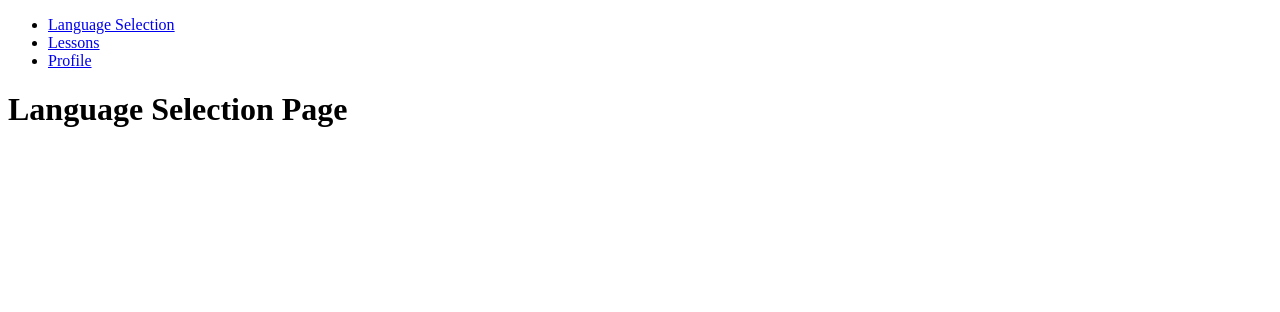
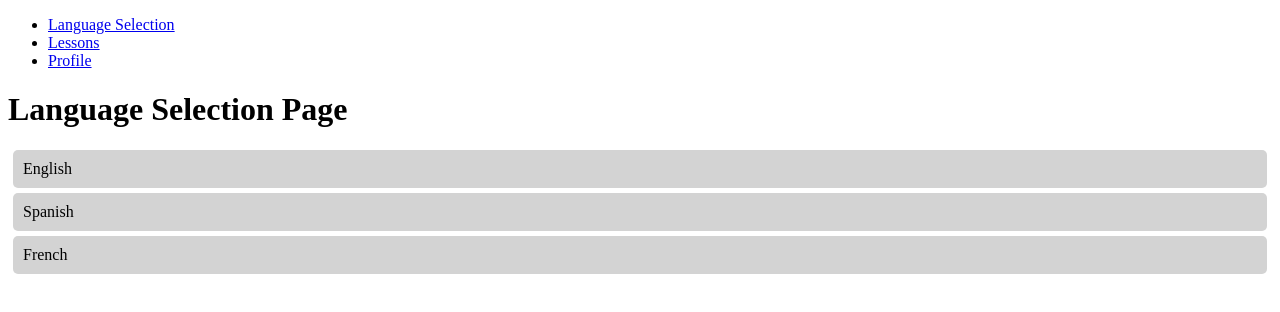
Before and after one commit to mohamedmehdigara/react-duolingo, a React (Create React App) app: page / in a window 1280 px wide. Shown: the top 312 px of the page. Built offline with nearby package versions, Linux system fonts and the light colour scheme.

Commit message:
added files

```diff
--- a/src/App.css
+++ b/src/App.css
@@ -1,38 +1,17 @@
-.App {
-  text-align: center;
+.language-list {
+  list-style: none;
+  padding: 0;
 }
 
-.App-logo {
-  height: 40vmin;
-  pointer-events: none;
+.language-item {
+  cursor: pointer;
+  padding: 10px;
+  margin: 5px;
+  background-color: lightgray;
+  border-radius: 5px;
 }
 
-@media (prefers-reduced-motion: no-preference) {
-  .App-logo {
-    animation: App-logo-spin infinite 20s linear;
-  }
-}
-
-.App-header {
-  background-color: #282c34;
-  min-height: 100vh;
-  display: flex;
-  flex-direction: column;
-  align-items: center;
-  justify-content: center;
-  font-size: calc(10px + 2vmin);
+.language-item:hover {
+  background-color: gray;
   color: white;
 }
-
-.App-link {
-  color: #61dafb;
-}
-
-@keyframes App-logo-spin {
-  from {
-    transform: rotate(0deg);
-  }
-  to {
-    transform: rotate(360deg);
-  }
-}
--- a/src/pages/LanguageSelection.js
+++ b/src/pages/LanguageSelection.js
@@ -1,9 +1,33 @@
 import React from 'react';
+import '../App.css'; // Import CSS file for styling
 
 const LanguageSelection = () => {
+  const languages = [
+    { id: 1, name: 'English' },
+    { id: 2, name: 'Spanish' },
+    { id: 3, name: 'French' },
+    // Add more languages as needed
+  ];
+
+  const handleLanguageClick = (languageId) => {
+    // Perform actions when a language is clicked, such as storing the selected language in state or navigating to the next page
+    console.log(`Language with ID ${languageId} clicked!`);
+  };
+
   return (
     <div>
       <h1>Language Selection Page</h1>
+      <ul className="language-list">
+        {languages.map((language) => (
+          <li
+            key={language.id}
+            className="language-item"
+            onClick={() => handleLanguageClick(language.id)}
+          >
+            {language.name}
+          </li>
+        ))}
+      </ul>
     </div>
   );
 };
```
